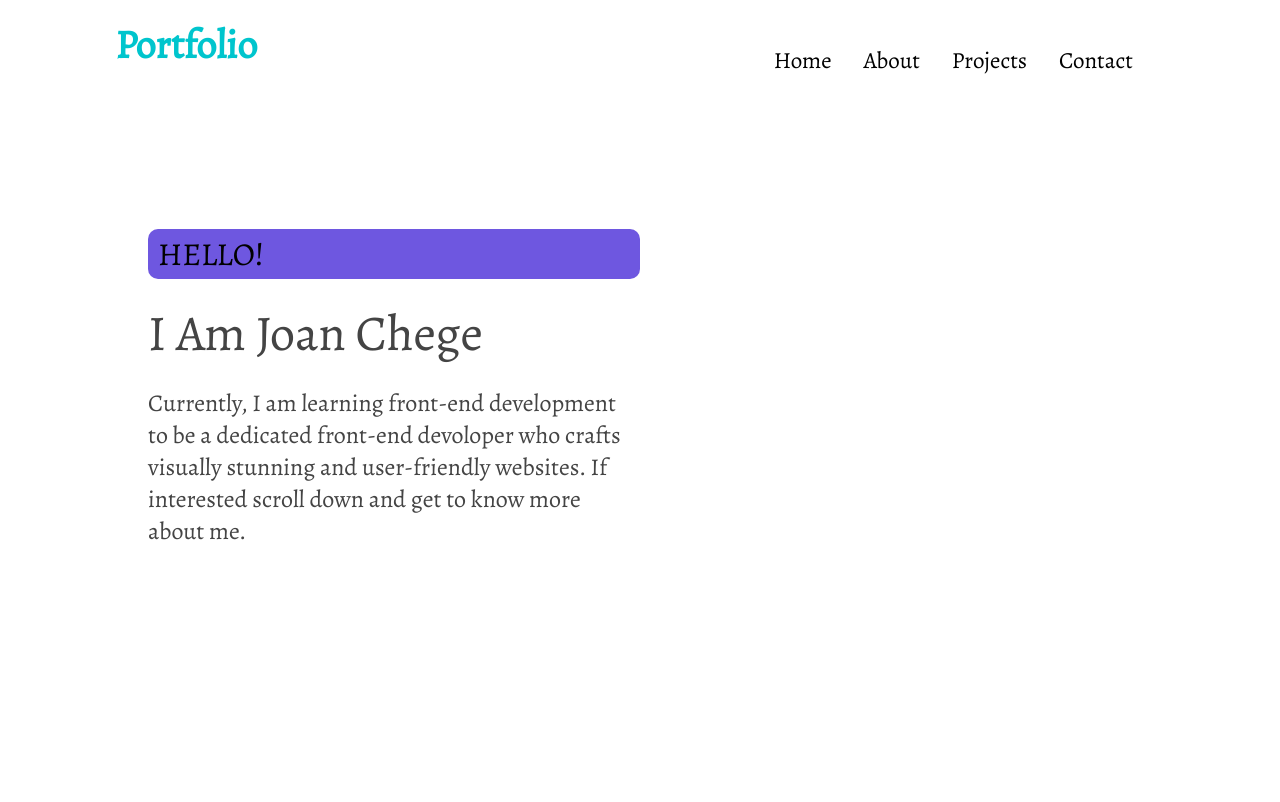
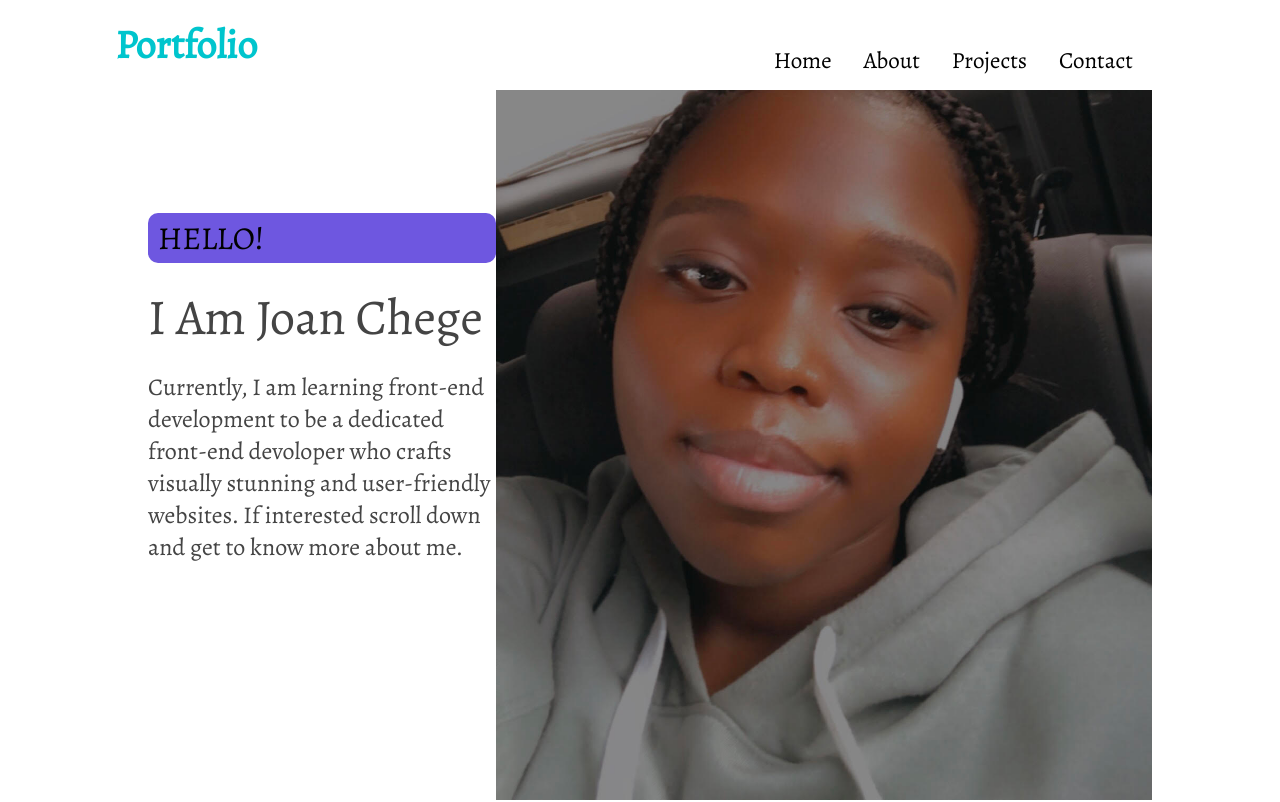
Before and after one commit to JoanChege/joanchege-react-portfolioapp, a React (Create React App) app: page / in a window 1280 px wide. Shown: the top 802 px of the page. Built offline with nearby package versions, Linux system fonts and the light colour scheme.

Commit message:
feat: add profile pic

```diff
--- a/src/components/Intro/intro.js
+++ b/src/components/Intro/intro.js
@@ -1,5 +1,6 @@
 import React from 'react';
 import './intro.css';
+import bg from '../../assets/profile.jpg';
 
 const Intro = () => {
   return (
@@ -13,6 +14,7 @@ const Intro = () => {
             crafts visually stunning and user-friendly websites. If interested scroll down and get to know more about me.
             </p>
         </div>
+        <img src={bg} alt="Profile" className='bg' />
         </section>
     </div>
   )
```
